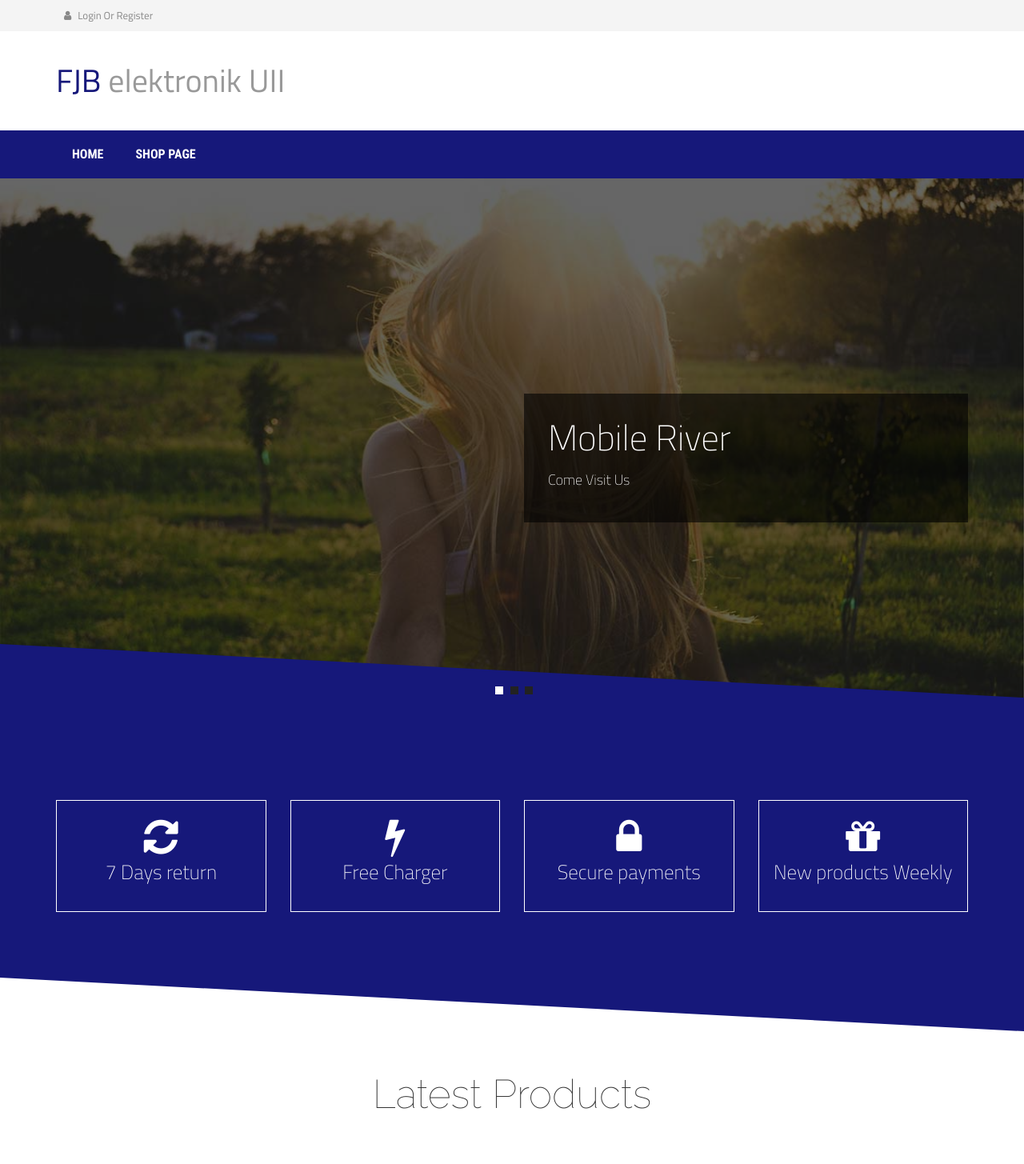
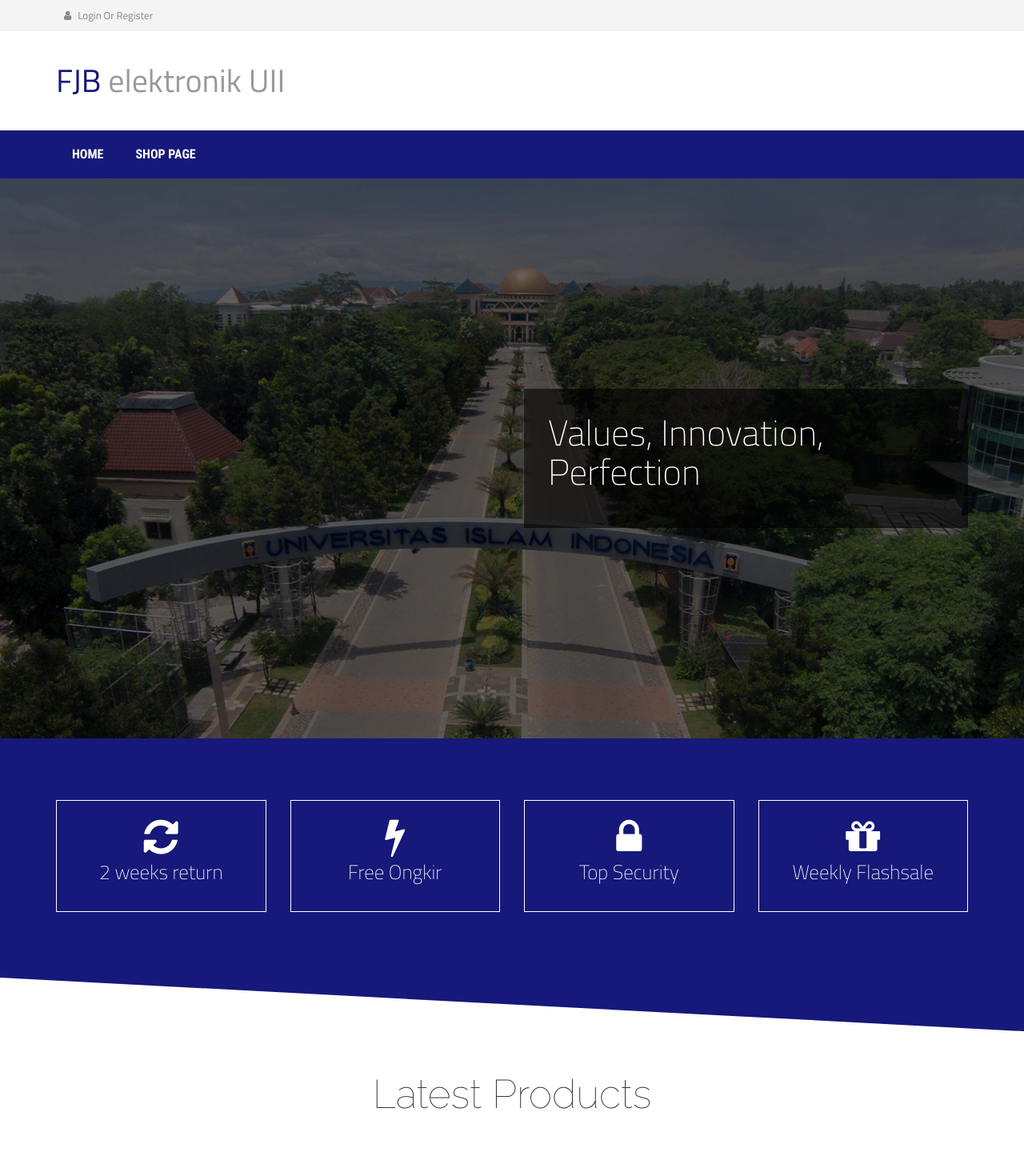
Before and after one commit to mochafaishal/fjbuii, a CodeIgniter app: page /agile3/ in a window 1280 px wide. Shown: the top 1455 px of the page at 80% size. Run offline with CodeIgniter, Linux system fonts and the light colour scheme; data that the repository does not hold is empty; some libraries are stand-ins or nearby versions.

Commit message:
update
ganti gambar, tambah logo, ganti css

```diff
--- a/application/views/index.php
+++ b/application/views/index.php
@@ -44,11 +44,11 @@ include "include/head.php";
             <div class="container">
                 <div class="row">
                     <div class="col-md-12">
-                        <ol class="carousel-indicators slide-indicators">
+                        <!-- <ol class="carousel-indicators slide-indicators">
                             <li data-target="#slide-list" data-slide-to="0" class="active"></li>
                             <li data-target="#slide-list" data-slide-to="1"></li>
                             <li data-target="#slide-list" data-slide-to="2"></li>
-                        </ol>
+                        </ol> -->
                     </div>
                 </div>
             </div>
@@ -64,8 +64,7 @@ include "include/head.php";
                                 <div class="row">
                                     <div class="col-md-6 col-md-offset-6">
                                         <div class="slide-content">
-                                            <h2>Mobile River</h2>
-                                            <p>Come Visit Us </p>
+                                             <h2>Values, Innovation, Perfection</h2>
                                         </div>
                                     </div>
                                 </div>
@@ -74,7 +73,7 @@ include "include/head.php";
                     </div>
                 </div>
             </div>
-            <div class="item">
+            <!-- <div class="item">
                 <div class="single-slide">
                     <div class="slide-bg slide-two"></div>
                     <div class="slide-text-wrapper">
@@ -83,9 +82,7 @@ include "include/head.php";
                                 <div class="row">
                                     <div class="col-md-6 col-md-offset-6">
                                         <div class="slide-content">
-                                            <h2>We are great</h2>
-                                            <p>Lorem ipsum dolor sit amet, consectetur adipisicing elit. Saepe aspernatur, dolorum harum molestias tempora deserunt voluptas possimus quos eveniet, vitae voluptatem accusantium atque deleniti inventore. Enim quam placeat expedita! Quibusdam!</p>
-                                            <a href="" class="readmore">Learn more</a>
+                                            <h2>Values, Innovation, Perfection</h2>
                                         </div>
                                     </div>
                                 </div>
@@ -93,8 +90,8 @@ include "include/head.php";
                         </div>
                     </div>
                 </div>
-            </div>
-            <div class="item">
+            </div> -->
+            <!-- <div class="item">
                 <div class="single-slide">
                     <div class="slide-bg slide-three"></div>
                     <div class="slide-text-wrapper">
@@ -115,7 +112,7 @@ include "include/head.php";
                     </div>
                 </div>
             </div>
-        </div>
+        </div> -->
 
     </div>
 </div> <!-- End slider area -->
@@ -127,25 +124,25 @@ include "include/head.php";
             <div class="col-md-3 col-sm-6">
                 <div class="single-promo">
                     <i class="fa fa-refresh"></i>
-                    <p>7 Days return</p>
+                    <p>2 weeks return</p>
                 </div>
             </div>
             <div class="col-md-3 col-sm-6">
                 <div class="single-promo">
                     <i class="fa fa-flash"></i>
-                    <p>Free Charger</p>
+                    <p>Free Ongkir</p>
                 </div>
             </div>
             <div class="col-md-3 col-sm-6">
                 <div class="single-promo">
                     <i class="fa fa-lock"></i>
-                    <p>Secure payments</p>
+                    <p>Top Security</p>
                 </div>
             </div>
             <div class="col-md-3 col-sm-6">
                 <div class="single-promo">
                     <i class="fa fa-gift"></i>
-                    <p>New products Weekly</p>
+                    <p>Weekly Flashsale</p>
                 </div>
             </div>
         </div>
@@ -200,15 +197,15 @@ include "include/head.php";
                     <h2 class="section-title">Brands</h2>
                     <div class="brand-list">
                         <img src="<?php echo base_url() ?>assets/img/sam.png" alt="">
-                        <img src="<?php echo base_url() ?>assets/img/moto.png" alt="">
+          <!--               <img src="<?php echo base_url() ?>assets/img/moto.png" alt=""> -->
                         <img src="<?php echo base_url() ?>assets/img/lg.png" alt="">
-                        <img src="<?php echo base_url() ?>assets/img/obi.png" alt="">
+                       <!--  <img src="<?php echo base_url() ?>assets/img/obi.png" alt=""> -->
                         <img src="<?php echo base_url() ?>assets/img/Iphone.png" alt="">
                         <img src="<?php echo base_url() ?>assets/img/asus.png" alt="">
-                        <img src="<?php echo base_url() ?>assets/img/amazon.png" alt="">
+     <!--                    <img src="<?php echo base_url() ?>assets/img/amazon.png" alt=""> -->
                         <img src="<?php echo base_url() ?>assets/img/sony.png" alt="">
                         <img src="<?php echo base_url() ?>assets/img/htc.png" alt="">
-                        <img src="<?php echo base_url() ?>assets/img/bb.png" alt="">
+<!--                         <img src="<?php echo base_url() ?>assets/img/bb.png" alt=""> -->
                     </div>
                 </div>
             </div>
--- a/assets/style.css
+++ b/assets/style.css
@@ -192,8 +192,8 @@ z-index: 9;
   top: 0;
   width: 100%;
 }
-.slide-one {background-image: url(img/slide-1.jpg)}
-.slide-two {background-image: url(img/slide-2.jpg)}
+.slide-one {background-image: url(img/uii.jpeg)}
+.slide-two {background-image: url(img/uii.jpeg)}
 .slide-three {background-image: url(img/slide-3.jpg)}
 .slide-text {color: #fff;font-size: 18px;font-weight: 200}
 .slide-text h2 {
```
Also changed, not shown: assets/img/asdasobi.png (added), assets/img/moto.png, assets/img/obi.png (deleted), assets/img/uii.jpeg (added), uploads/4043895.jpg (added).
